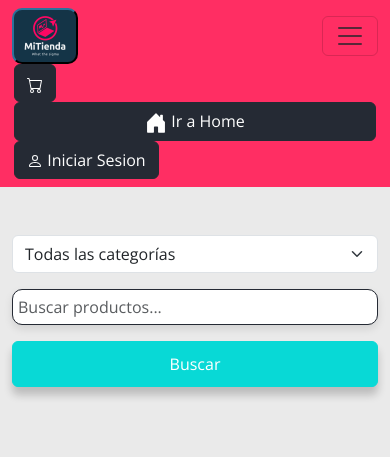
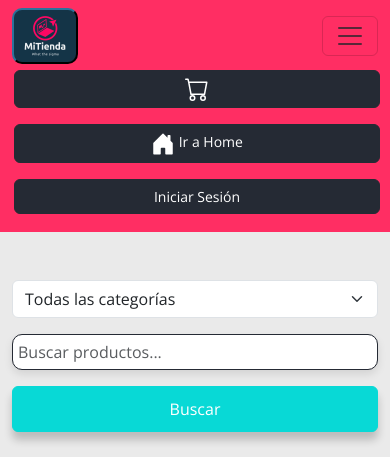
Before and after one commit to Cabanero11/Django-Comercio, a Django app: template frontview/templates/tienda.html in a window 390 px wide, after a click that opens the changed part. Shown: the top 457 px of the page. Run offline with Django 4.2, Linux system fonts and the light colour scheme; the template is opened without the code that fills it, so the values that code supplies are empty.

Commit message:
feat(add): Vista movil mejorada

```diff
--- a/frontview/static/css/frontview.css
+++ b/frontview/static/css/frontview.css
@@ -587,3 +587,101 @@ blockquote-footer cite {
     .carousel-control-next:active {
         transform: translateY(-50%) scale(0.95);
     }
+
+
+
+
+
+
+
+/*
+* VISTA DE DISPOSITIVOS PEQUEÑOS
+*/
+
+
+
+@media (max-width: 709px) {
+    .navbar-nav .nav-item {
+        width: 100%;
+        text-align: right; /* Alinear a la derecha */
+    }
+
+    .btn-arriba {
+        margin-bottom: 10px; /* Espacio entre los botones */
+        margin-top: 6px;
+        width: 100%; /* Botones ocupan el 100% en pantallas pequeñas */
+    }
+
+    /* Ajustar el tamaño de los íconos y el texto para que quepan bien */
+    .navbar-nav .nav-item svg {
+        width: 24px; /* Ajustar tamaño del ícono */
+        height: 24px;
+    }
+
+    .navbar-nav .nav-item button {
+        font-size: 14px; /* Tamaño de texto más pequeño */
+    }
+}
+
+
+
+@media (max-width: 768px) {
+    .producto {
+        width: 50%; /* Los productos ocuparán el 50% de ancho en pantallas medianas */
+    }
+
+    .col-md-6 {
+        width: 100%; /* Las columnas ocuparán todo el ancho en pantallas más pequeñas */
+        margin-bottom: 20px; /* Añade un espacio entre las secciones */
+    }
+
+    .img-fluid {
+        max-width: 100%; /* Asegúrate de que la imagen no exceda el ancho de la columna */
+        height: auto; /* Mantén las proporciones de la imagen */
+    }
+
+    .btn-lg {
+        font-size: 1rem; /* Ajusta el tamaño del botón en pantallas pequeñas */
+        padding: 10px 20px;
+    }
+
+    h1 {
+        font-size: 2rem; /* Reduce el tamaño del título */
+    }
+
+    h3 {
+        font-size: 1.5rem; /* Ajusta el tamaño del precio */
+    }
+
+    .lead {
+        font-size: 1rem; /* Ajusta el tamaño del texto descriptivo */
+    }
+
+    .btn {
+        font-size: 1rem; /* Asegura que los botones no sean demasiado grandes */
+    }
+
+}
+
+@media (max-width: 576px) {
+    .producto {
+        width: 100%; /* Los productos ocuparán el 100% del ancho en pantallas pequeñas */
+    }
+
+    .btn-img-container img {
+        height: auto;
+        width: 100%; /* Aseguramos que la imagen no se deforme y ocupe todo el ancho disponible */
+    }
+
+    .card-body {
+        text-align: center; /* Alineamos el contenido del card al centro */
+    }
+
+    .btn-card-title {
+        font-size: 1.2rem; /* Ajustamos el tamaño del texto en los botones */
+    }
+
+    .btn-margin-bottom {
+        margin-bottom: 10px; /* Espacio entre el botón y los demás elementos */
+    }
+}
--- a/frontview/templates/tienda.html
+++ b/frontview/templates/tienda.html
@@ -22,7 +22,6 @@
             </button>
             <div class="collapse navbar-collapse" id="navbarNav">
                 <ul class="navbar-nav ms-auto">
-                    <form method="post">
                     <li class="nav-item">
                         <button type="button" class="btn btn-secondary btn-arriba" onclick="window.location.href='{% url 'carrito' %}'">
                             <svg xmlns="http://www.w3.org/2000/svg" width="16" height="16" fill="currentColor" class="bi bi-cart" viewBox="0 0 16 16">
@@ -31,33 +30,25 @@
                             <span class="badge bg-primary rounded-pill">{{ carrito_contador }}</span>
                         </button>
                     </li>
-                    </form>
+                    <li class="nav-item">
                         <button type="button" class="btn btn-secondary btn-arriba" onclick="window.location.href='{% url 'homepage' %}'">
                             <svg xmlns="http://www.w3.org/2000/svg" width="22" height="22" fill="currentColor" class="bi bi-house-door-fill" viewBox="0 0 16 16">
                               <path d="M6.5 14.5v-3.505c0-.245.25-.495.5-.495h2c.25 0 .5.25.5.5v3.5a.5.5 0 0 0 .5.5h4a.5.5 0 0 0 .5-.5v-7a.5.5 0 0 0-.146-.354L13 5.793V2.5a.5.5 0 0 0-.5-.5h-1a.5.5 0 0 0-.5.5v1.293L8.354 1.146a.5.5 0 0 0-.708 0l-6 6A.5.5 0 0 0 1.5 7.5v7a.5.5 0 0 0 .5.5h4a.5.5 0 0 0 .5-.5"/>
                             </svg>
                             Ir a Home
                         </button>
+                    </li>
                     <li class="nav-item">
                         {% if request.session.usuario %}
                         <button type="button" class="btn btn-secondary btn-arriba" onclick="window.location.href='{% url 'perfil_usuario' %}'">
-                            <svg xmlns="http://www.w3.org/2000/svg" width="16" height="16" fill="currentColor" class="bi bi-person" viewBox="0 0 16 16">
-                                <path d="M8 8a3 3 0 1 0 0-6 3 3 0 0 0 0 6m2-3a2 2 0 1 1-4 0 2 2 0 0 1 4 0m4 8c0 1-1 1-1 1H3s-1 0-1-1 1-4 6-4 6 3 6 4m-1-.004c-.001-.246-.154-.986-.832-1.664C11.516 10.68 10.289 10 8 10s-3.516.68-4.168 1.332c-.678.678-.83 1.418-.832 1.664z"/>
-                            </svg>
                             Usuario
                         </button>
                         <button type="button" class="btn btn-secondary btn-arriba" onclick="window.location.href='{% url 'cerrar_sesion' %}'">
-                            <svg xmlns="http://www.w3.org/2000/svg" width="16" height="16" fill="currentColor" class="bi bi-person" viewBox="0 0 16 16">
-                                <path d="M8 8a3 3 0 1 0 0-6 3 3 0 0 0 0 6m2-3a2 2 0 1 1-4 0 2 2 0 0 1 4 0m4 8c0 1-1 1-1 1H3s-1 0-1-1 1-4 6-4 6 3 6 4m-1-.004c-.001-.246-.154-.986-.832-1.664C11.516 10.68 10.289 10 8 10s-3.516.68-4.168 1.332c-.678.678-.83 1.418-.832 1.664z"/>
-                            </svg>
-                            Cerrar Sesion
+                            Cerrar Sesión
                         </button>
                         {% else %}
                         <button type="button" class="btn btn-secondary btn-arriba" onclick="window.location.href='{% url 'iniciar_sesion' %}'">
-                                <svg xmlns="http://www.w3.org/2000/svg" width="16" height="16" fill="currentColor" class="bi bi-person" viewBox="0 0 16 16">
-                                    <path d="M8 8a3 3 0 1 0 0-6 3 3 0 0 0 0 6m2-3a2 2 0 1 1-4 0 2 2 0 0 1 4 0m4 8c0 1-1 1-1 1H3s-1 0-1-1 1-4 6-4 6 3 6 4m-1-.004c-.001-.246-.154-.986-.832-1.664C11.516 10.68 10.289 10 8 10s-3.516.68-4.168 1.332c-.678.678-.83 1.418-.832 1.664z"/>
-                                </svg>
-                                Iniciar Sesion
+                            Iniciar Sesión
                         </button>
                         {% endif %}
                     </li>
```
Also changed, not shown: frontview/uploads/productos/cabanero-logo-1614700570.jpg (added). Lines whose indentation alone changed are shown as unchanged.
